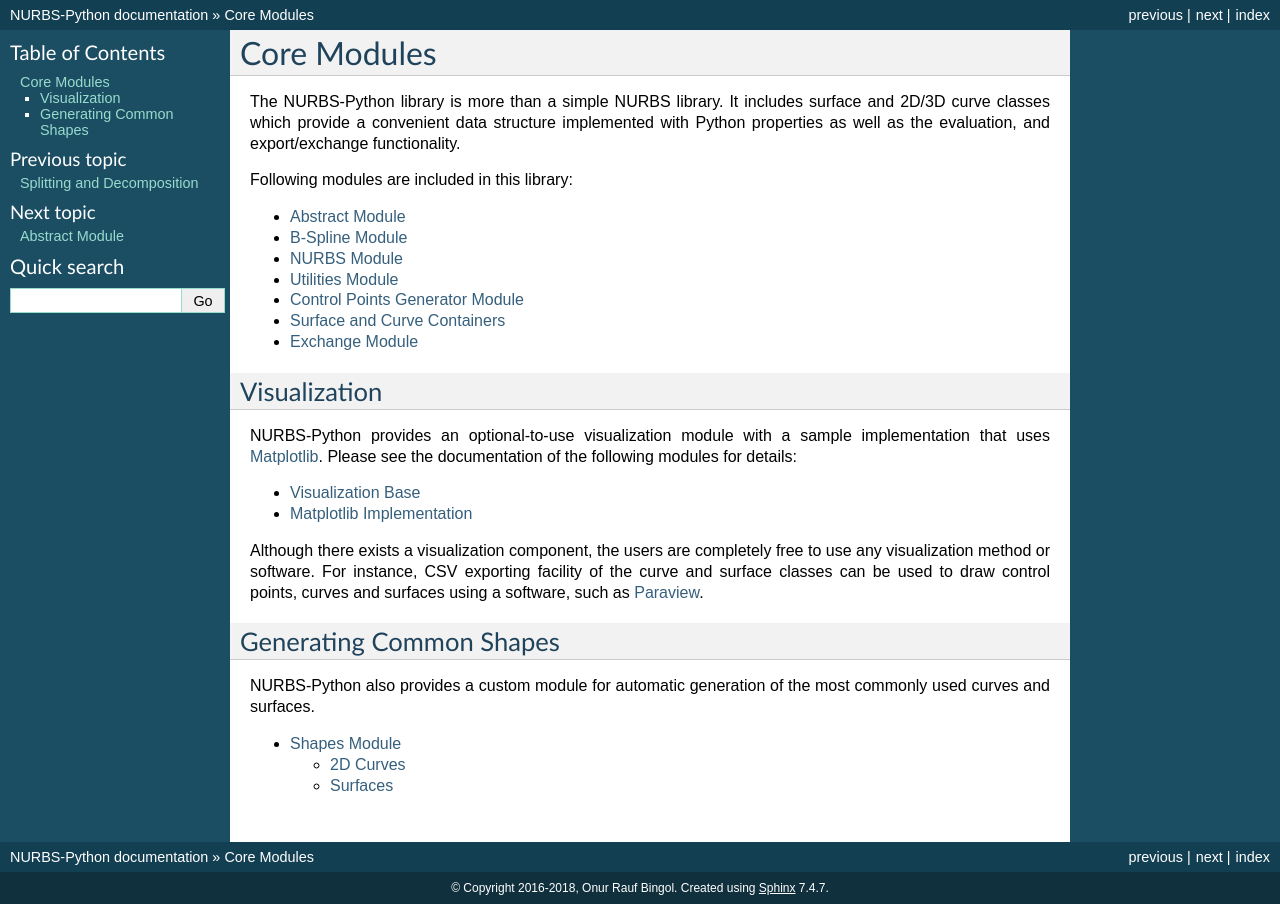
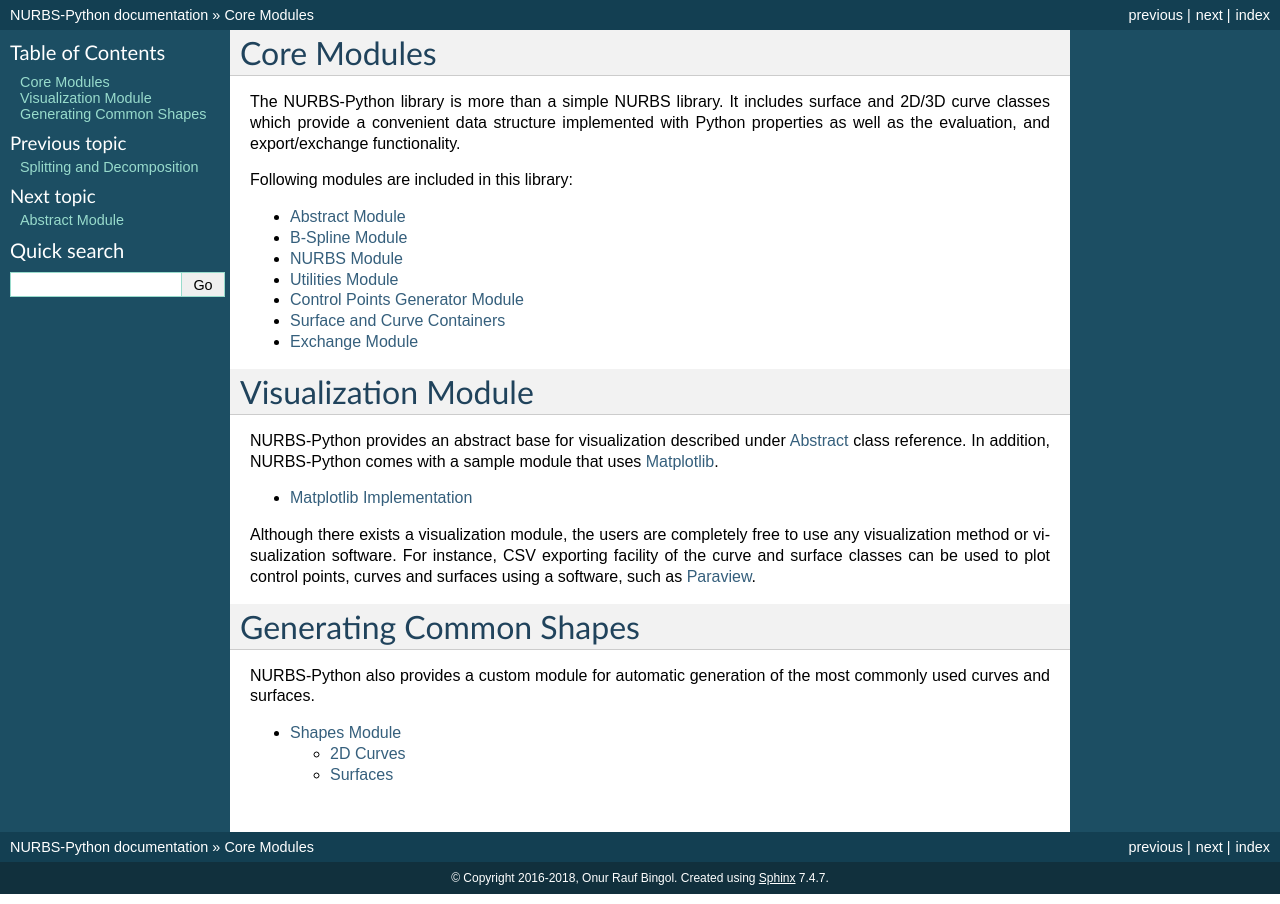
Before and after one commit to orbingol/NURBS-Python, a Sphinx documentation site: the page built from docs/modules.rst, in a window 1280 px wide. Built offline with Sphinx 7.4.7, drawn with Linux system fonts in a browser that asks for light colours; formulas are drawn with MathJax 3.

Commit message:
Update documentation after VisBase changes

```diff
--- a/docs/modules.rst
+++ b/docs/modules.rst
@@ -18,24 +18,23 @@ Following modules are included in this library:
     module_container
     module_exchange
 
-Visualization
-=============
+Visualization Module
+^^^^^^^^^^^^^^^^^^^^
 
-NURBS-Python provides an optional-to-use visualization module with a sample implementation that uses
-`Matplotlib <https://matplotlib.org/>`_. Please see the documentation of the following modules for details:
+NURBS-Python provides an abstract base for visualization described under :doc:`Abstract <module_abstract>` class
+reference. In addition, NURBS-Python comes with a sample module that uses `Matplotlib <https://matplotlib.org/>`_.
 
 .. toctree::
     :maxdepth: 1
 
-    module_vis_base
     module_vis_mpl
 
-Although there exists a visualization component, the users are completely free to use any visualization method
-or software. For instance, CSV exporting facility of the curve and surface classes can be used to draw control points,
-curves and surfaces using a software, such as Paraview_.
+Although there exists a visualization module, the users are completely free to use any visualization method
+or visualization software. For instance, CSV exporting facility of the curve and surface classes can be used to plot
+control points, curves and surfaces using a software, such as Paraview_.
 
 Generating Common Shapes
-========================
+^^^^^^^^^^^^^^^^^^^^^^^^
 
 NURBS-Python also provides a custom module for automatic generation of the most commonly used curves and surfaces.
 
```
Also changed, not shown: docs/module_abstract.rst (+35 -0 lines), docs/module_vis_base.rst (deleted, +0 -12 lines).
